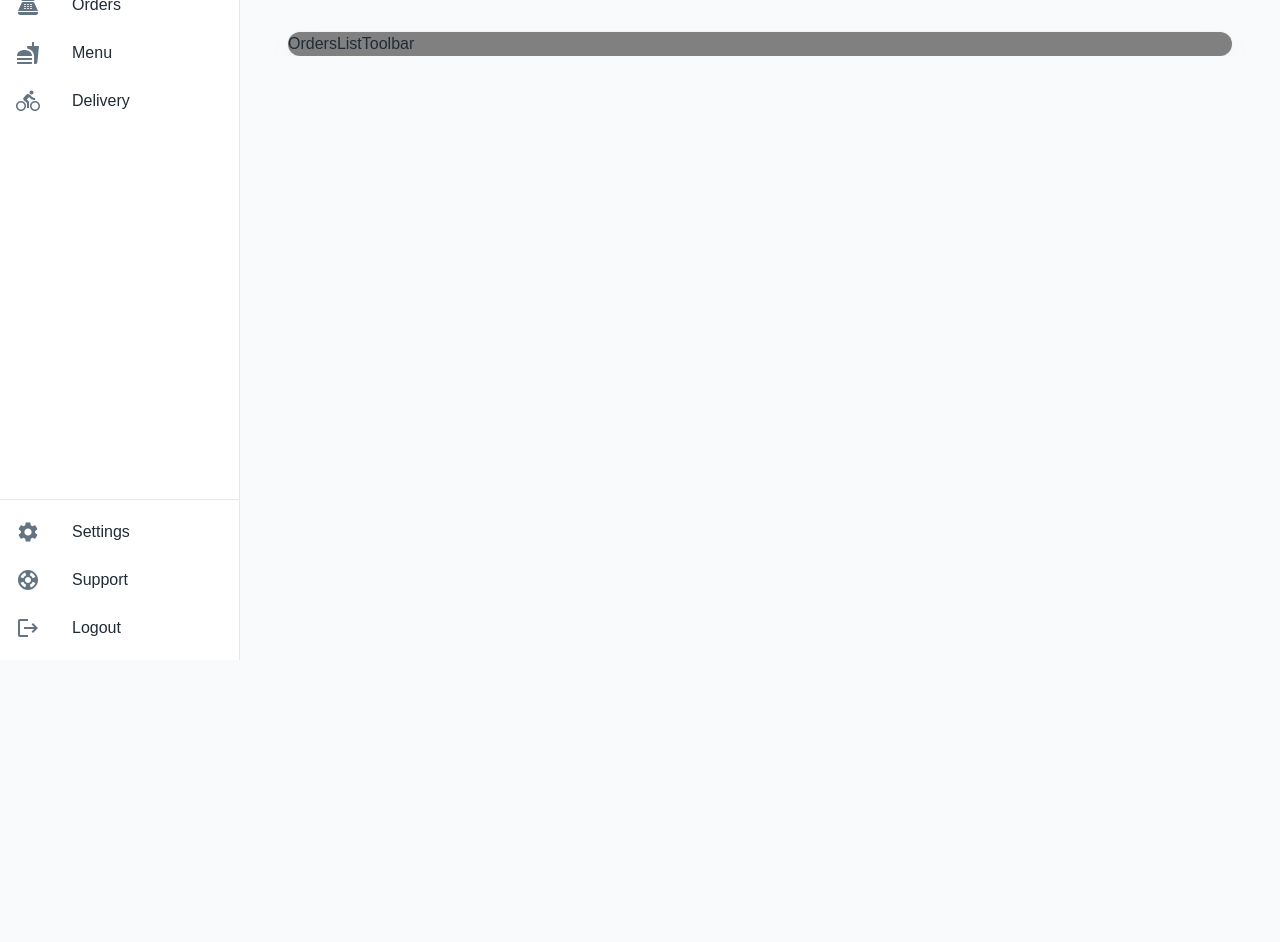
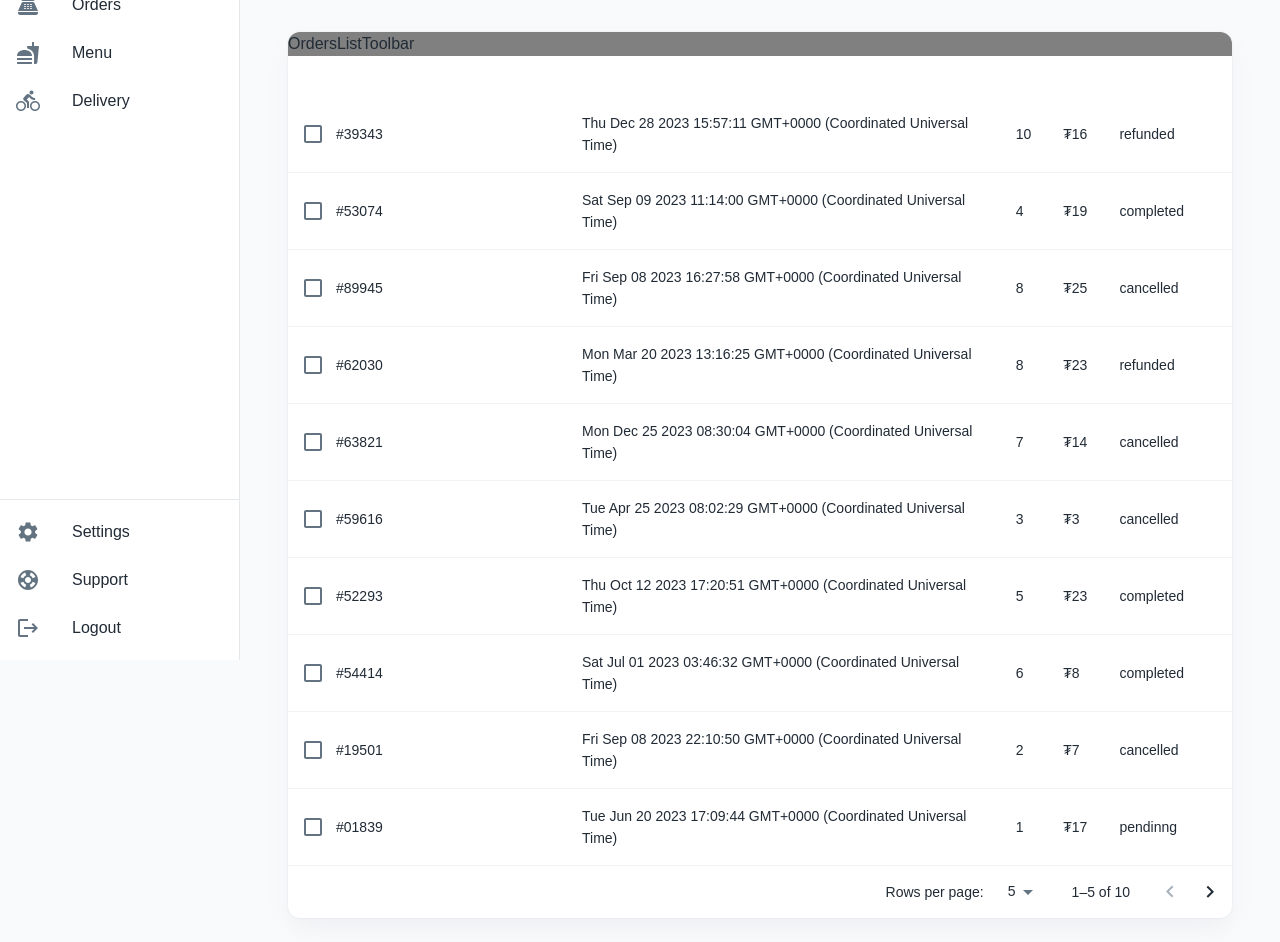
Before and after one commit to bsanzhiev/zahia-admin, a Next.js app: page /dashboard/orders in a window 1280 px wide. Shown: the part 140-1082 px from the top of the page. Before the commit the page ends 864 px from the top, so only its background shows below. Built offline with nearby package versions, Linux system fonts and the light colour scheme.

Commit message:
Order Table

```diff
--- /dev/null
+++ b/src/_mock/orders.js
@@ -0,0 +1,16 @@
+import { faker } from "@faker-js/faker";
+import { sample } from "lodash";
+
+const orders = [...Array(10)].map((_, index) => ({
+	id: faker.string.uuid(),
+	code: faker.string.numeric(5),
+	date: faker.date.between({
+		from: "2023-01-01T00:00:00.000Z",
+		to: "2023-12-31T00:00:00.000Z",
+	}),
+	items: faker.number.int(10),
+	price: faker.number.int({ min: 3, max: 25 }),
+	status: sample(["pendinng", "cancelled", "completed", "refunded"]),
+}));
+
+export default orders;
--- a/src/app/dashboard/menu/page.tsx
+++ b/src/app/dashboard/menu/page.tsx
@@ -43,10 +43,11 @@ import BorderLinearProgress from "@/components/linearProgress/BorderLinearProgre
 
 // ----------------------------------------------------------------------
 // Удалил Scrollbar - ненужная залупа, а погоди
+// Дело в теме, нужно настроить тему
 
 const TABLE_HEAD = [
 	{ id: "product", label: "Product", alignRight: false },
-	{ id: "product", label: "Description", alignRight: false },
+	{ id: "description", label: "Description", alignRight: false },
 	{ id: "create_at", label: "Create at", alignRight: false },
 	{ id: "stock", label: "Stock", alignRight: false },
 	{ id: "price", label: "Price", alignRight: false },
@@ -105,7 +106,6 @@ export default function MenuPage() {
 	const [orderBy, setOredrBy] = useState("name");
 	const [filterName, setFilterName] = useState("");
 	const [rowsPerPage, setRowsPerPage] = useState(5);
-
 	const [isDialogOpen, setIsDialogOpen] = useState(false);
 
 	const handleOpenMenu = (event: any) => {
--- a/src/app/dashboard/orders/page.tsx
+++ b/src/app/dashboard/orders/page.tsx
@@ -1,11 +1,175 @@
 "use client";
+import React, { useState } from "react";
+import { filter } from "lodash";
 import Scrollbar from "@/components/scrollbar/Scrollbar";
-import { Box, Card, Container, Stack, Table, TableContainer, Typography } from "@mui/material";
-import React from "react";
+import { ProductsListHead } from "@/sections/@dashboard/menu";
+import {
+	Box,
+	Card,
+	Checkbox,
+	Container,
+	IconButton,
+	Stack,
+	Table,
+	TableBody,
+	TableCell,
+	TableContainer,
+	TablePagination,
+	TableRow,
+	Typography,
+} from "@mui/material";
 
-function Orders() {
+// mock
+import ORDERS_LIST from "@/_mock/orders";
+
+// -------------------------------------------------------
+
+const TABLE_HEAD = [
+	{ id: "order", label: "Order", alignRight: false },
+	{ id: "date", label: "Date", alignRight: false },
+	{ id: "items", label: "Items", alignRight: false },
+	{ id: "price", label: "Price", alignRight: false },
+	{ id: "status", label: "Status", alignRight: false },
+	{ id: "" },
+];
+
+// -------------------------------------------------------
+
+function descendingComparator(
+	a: { [x: string]: number },
+	b: { [x: string]: number },
+	orderBy: string | number
+) {
+	if (b[orderBy] < a[orderBy]) {
+		return -1;
+	}
+	if (b[orderBy] > a[orderBy]) {
+		return 1;
+	}
+	return 0;
+}
+
+function getComparator(order: string, orderBy: string) {
+	return order === "desc"
+		? (a: any, b: any) => descendingComparator(a, b, orderBy)
+		: (a: any, b: any) => -descendingComparator(a, b, orderBy);
+}
+
+//TODO что за _user?
+function applySortFilter(
+	array: any[],
+	comparator: { (a: any, b: any): number; (arg0: any, arg1: any): any },
+	query: string | number
+) {
+	const stabilizedThis = array.map((el: any, index: any) => [el, index]);
+	stabilizedThis.sort((a: number[], b: number[]) => {
+		const order = comparator(a[0], b[0]);
+		if (order !== 0) return order;
+		return a[1] - b[1];
+	});
+	if (typeof query === "number") {
+		query = query.toString();
+	}
+	if (query) {
+		return filter(
+			array,
+			(_user: { name: string }) =>
+				_user.name.toLowerCase().indexOf(query.toString().toLowerCase()) !== -1
+		);
+	}
+	return stabilizedThis.map((el: any[]) => el[0]);
+}
+
+export default function Orders() {
+	const [order, setOrder] = useState("asc");
+	const [orderBy, setOredrBy] = useState("code");
+	const [selected, setSelected] = useState<number[] | string[]>([]);
+	const [filterOrder, setFilterOrder] = useState();
+	const [page, setPage] = useState<number>(0);
+	const [rowsPerPage, setRowsPerPage] = useState(5);
+
+	// ----------------------------------------------------
+
+	const handleRequestSort = (
+		event: any,
+		property: React.SetStateAction<string>
+	) => {
+		const isAsc = orderBy === property && order === "asc";
+		setOrder(isAsc ? "desc" : "asc");
+		setOredrBy(property);
+	};
+
+	const handleSelectAllClick = (event: { target: { checked: any } }) => {
+		if (event.target.checked) {
+			const newSelecteds = ORDERS_LIST.map((n) => n.code);
+			setSelected(newSelecteds);
+			return;
+		}
+		setSelected([]);
+	};
+
+	const filteredOrders = applySortFilter(
+		ORDERS_LIST,
+		getComparator(order, orderBy),
+		filterOrder || ''
+	);
+
+	const selectedNumbers: number[] =
+		typeof filterOrder === "number"
+			? selected.map((item) => item as number)
+			: [];
+
+	const selectedStrings: string[] =
+		typeof filterOrder === "string"
+			? selected.map((item) => item as string)
+			: [];
+
+	const handleClick = (event: any, name: string) => {
+		const selectedIndex = selectedStrings.indexOf(name);
+		let newSelected: string[] = [];
+
+		if (selectedIndex === -1) {
+			newSelected = newSelected.concat(
+				selectedStrings,
+				selectedNumbers.map((item) => item.toString()),
+				name
+			);
+		} else if (selectedIndex === 0) {
+			newSelected = newSelected.concat(
+				selectedStrings.slice(1),
+				selectedNumbers.map((item) => item.toString())
+			);
+		} else if (selectedIndex === selectedStrings.length - 1) {
+			newSelected = newSelected.concat(
+				selectedStrings.slice(0, -1),
+				selectedNumbers.map((item) => item.toString())
+			);
+		} else if (selectedIndex > 0) {
+			newSelected = newSelected.concat(
+				selectedStrings.slice(0, selectedIndex),
+				selectedNumbers.map((item) => item.toString()),
+				selectedStrings.slice(selectedIndex + 1)
+			);
+		}
+		setSelected(newSelected);
+	};
+
+	const handleChangePage = (
+		event: any,
+		newPage: React.SetStateAction<number>
+	) => {
+		setPage(newPage);
+	};
+
+	const handleChangeRowsPerPage = (event: { target: { value: string } }) => {
+		setPage(0);
+		setRowsPerPage(parseInt(event.target.value, 10));
+	};
+
+	// ----------------------------------------------------
+
 	return (
-		<Scrollbar>
+		<>
 			<Container>
 				<Stack
 					direction="row"
@@ -19,16 +183,68 @@ function Orders() {
 				</Stack>
 
 				<Card>
-					<Box sx={{ backgroundColor: "grey" }}>OrdersListToolbar</Box>
-          <TableContainer sx={{minWidth: 800}}>
-            <Table>
+					<Box sx={{ backgroundColor: "grey", mb: 5 }}>OrdersListToolbar</Box>
+					<>
+						<TableContainer sx={{ minWidth: 800 }}>
+							<Table>
+								<TableBody>
+									{ORDERS_LIST.map((row) => {
+											const { id, code, date, items, price, status } = row;
+											const selectedOrder = selected.indexOf(code) !== -1;
+											return (
+												<TableRow
+													hover
+													key={id}
+													tabIndex={-1}
+													role="checkbox"
+													selected={selectedOrder}
+												>
+													<TableCell padding="checkbox">
+														<Checkbox
+															checked={selectedOrder}
+															onChange={(event) => handleClick(event, code)}
+														/>
+													</TableCell>
 
-            </Table>
-          </TableContainer>
+													<TableCell
+														component="th"
+														scope="row"
+														padding="none"
+														sx={{ width: 230 }}
+													>
+														#{code}
+													</TableCell>
+
+													<TableCell align="left">{date.toString()}</TableCell>
+
+													<TableCell align="left">{items}</TableCell>
+
+													<TableCell align="left">₮{price}</TableCell>
+
+													<TableCell align="left">{status}</TableCell>
+
+													<TableCell align="right" padding="none"></TableCell>
+
+													<TableCell></TableCell>
+												</TableRow>
+											);
+										})}
+								</TableBody>
+							</Table>
+						</TableContainer>
+					</>
+
+					<TablePagination
+						rowsPerPageOptions={[5, 10, 25]}
+						component="div"
+						count={ORDERS_LIST.length}
+						rowsPerPage={rowsPerPage}
+						page={page}
+						onPageChange={handleChangePage}
+						onRowsPerPageChange={handleChangeRowsPerPage}
+					/>
 				</Card>
 			</Container>
-		</Scrollbar>
+		</>
 	);
 }
-
-export default Orders;
--- a/src/sections/@dashboard/menu/ProductsListHead.js
+++ b/src/sections/@dashboard/menu/ProductsListHead.js
@@ -1,4 +1,5 @@
 import {
+  Box,
   Checkbox,
   TableCell,
   TableHead,
```
Also changed, not shown: src/_mock/products.js (+25 -32 lines), src/components/scrollbar/Scrollbar.tsx (line endings or trailing spaces).
